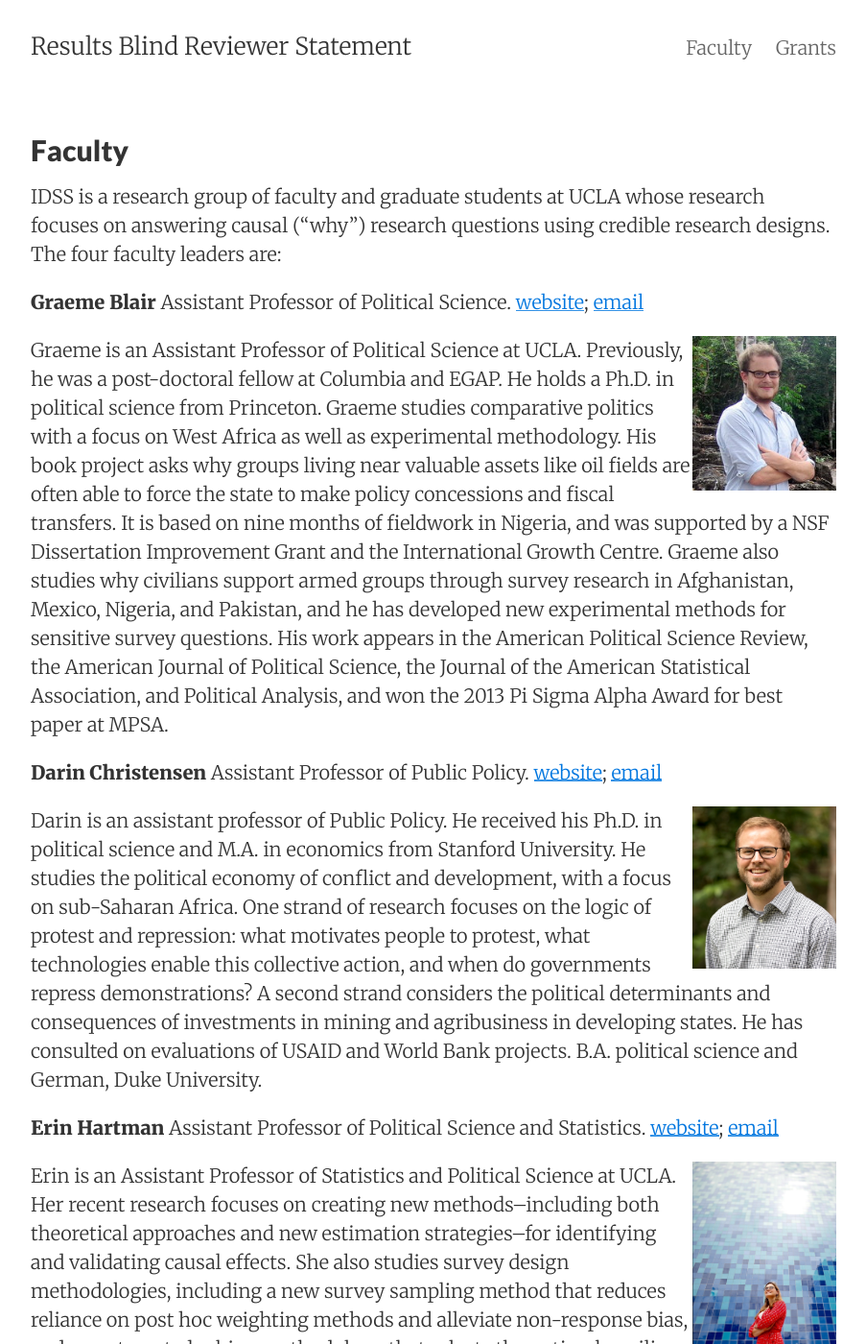
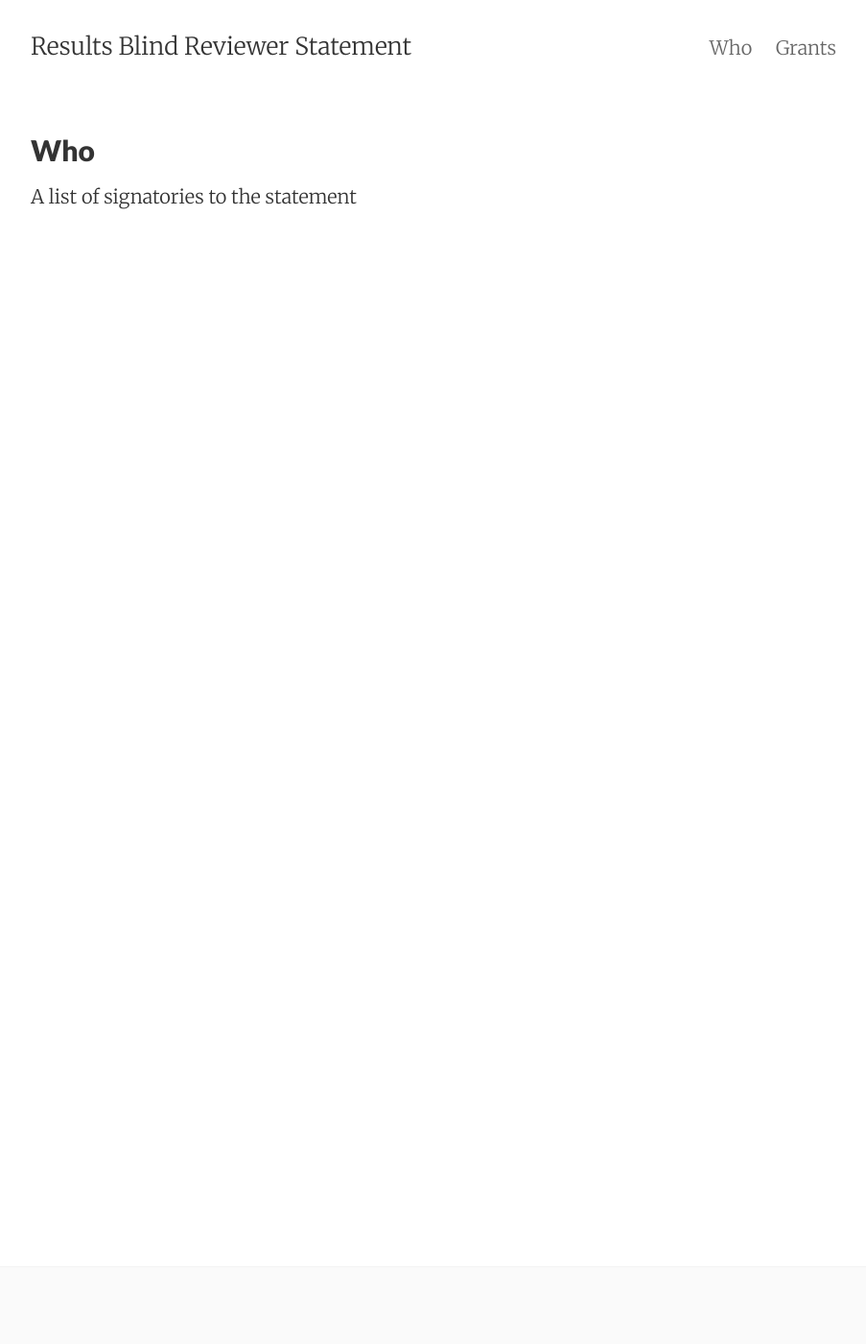
Before and after one commit to graemeblair/resultsblind, a Jekyll site: the page built from how.md, in a window 1280 px wide and 1400 px high. Shown: the whole window at 96% size, without its empty margins (188-1091 px from the left). Built offline with Jekyll 4.4.1, drawn with Linux system fonts in a browser that asks for light colours; some of the changed text lies outside the part shown.

Commit message:
Update how.md

```diff
--- a/how.md
+++ b/how.md
@@ -1,28 +1,8 @@
 ---
 layout: page
-title: Faculty
-permalink: /faculty/
+title: Who
+permalink: /who/
 tags: nav
 ---
 
-IDSS is a research group of faculty and graduate students at UCLA whose research focuses on answering causal ("why") research questions using credible research designs. The four faculty leaders are:
-
-**Graeme Blair**
-Assistant Professor of Political Science. [website](https://graemeblair.com); [email](graeme.blair@ucla.edu)
-
-<img align="right" src="/img/blair.jpg" style="max-width:150px"> Graeme is an Assistant Professor of Political Science at UCLA. Previously, he was a post-doctoral fellow at Columbia and EGAP. He holds a Ph.D. in political science from Princeton. Graeme studies comparative politics with a focus on West Africa as well as experimental methodology. His book project asks why groups living near valuable assets like oil fields are often able to force the state to make policy concessions and fiscal transfers. It is based on nine months of fieldwork in Nigeria, and was supported by a NSF Dissertation Improvement Grant and the International Growth Centre. Graeme also studies why civilians support armed groups through survey research in Afghanistan, Mexico, Nigeria, and Pakistan, and he has developed new experimental methods for sensitive survey questions. His work appears in the American Political Science Review, the American Journal of Political Science, the Journal of the American Statistical Association, and Political Analysis, and won the 2013 Pi Sigma Alpha Award for best paper at MPSA.
-
-**Darin Christensen**
-Assistant Professor of Public Policy. [website](http://darinchristensen.com); [email](darinc@luskin.ucla.edu)
-
-<img align="right" src="/img/christensen.jpg" style="max-width:150px"> Darin is an assistant professor of Public Policy. He received his Ph.D. in political science and M.A. in economics from Stanford University. He studies the political economy of conflict and development, with a focus on sub-Saharan Africa. One strand of research focuses on the logic of protest and repression: what motivates people to protest, what technologies enable this collective action, and when do governments repress demonstrations? A second strand considers the political determinants and consequences of investments in mining and agribusiness in developing states. He has consulted on evaluations of USAID and World Bank projects. B.A. political science and German, Duke University.
-
-**Erin Hartman**
-Assistant Professor of Political Science and Statistics. [website](http://www.erinhartman.com); [email](ekhartman@ucla.edu)
-
-<img align="right" src="/img/hartman.jpg" style="max-width:150px"> Erin is an Assistant Professor of Statistics and Political Science at UCLA. Her recent research focuses on creating new methods–including both theoretical approaches and new estimation strategies–for identifying and validating causal effects. She also studies survey design methodologies, including a new survey sampling method that reduces reliance on post hoc weighting methods and alleviate non-response bias, and an automated raking methodology that selects the optimal auxiliary vector on which to weight. In 2012, Erin ran the polling operation for Obama for America’s Analytics department, which very accurately predicted election outcomes in the campaign’s battleground states. She also co-founded a successful analytics and technology start-up, BlueLabs, focused on providing analytics services to clients in politics, issues advocacy, healthcare, and education. Erin holds a PhD in Political Science and an MA in Statistics from UC Berkeley.
-
-**Chad Hazlett**
-Assistant Professor of Political Science and Statistics. [website](http://www.chadhazlett.com); [email](chazlett@ucla.edu)
-
-<img align="right" src="/img/hazlett.jpg" style="max-width:150px"> Chad completed his Ph.D. in Political Science at Massachusetts Institute of Technology in 2014. His dissertation in the subfields of Political Methodology and International Relations was entitled “Inference in Tough Places: Essays on Modeling, Matching, and Measurement with Applications to Civil Conflict.”  Prof. Hazlett previously served as a predoctoral fellow in the Department of Politics at Princeton University. His interests include machine learning, developing and extending approaches to causal inference, and using these tools to study civil war and mass violence.
+A list of signatories to the statement
```
